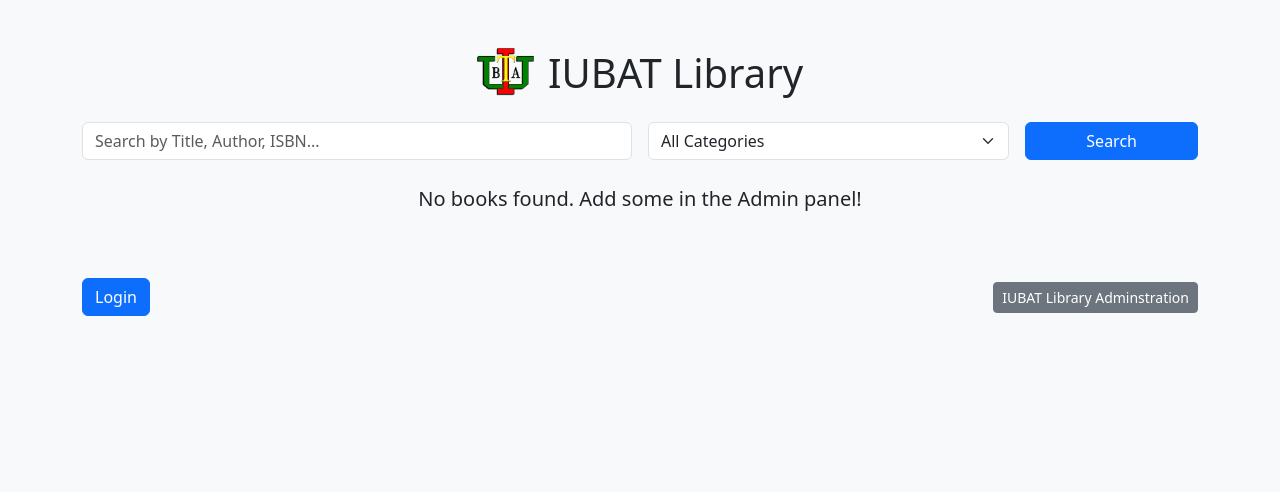
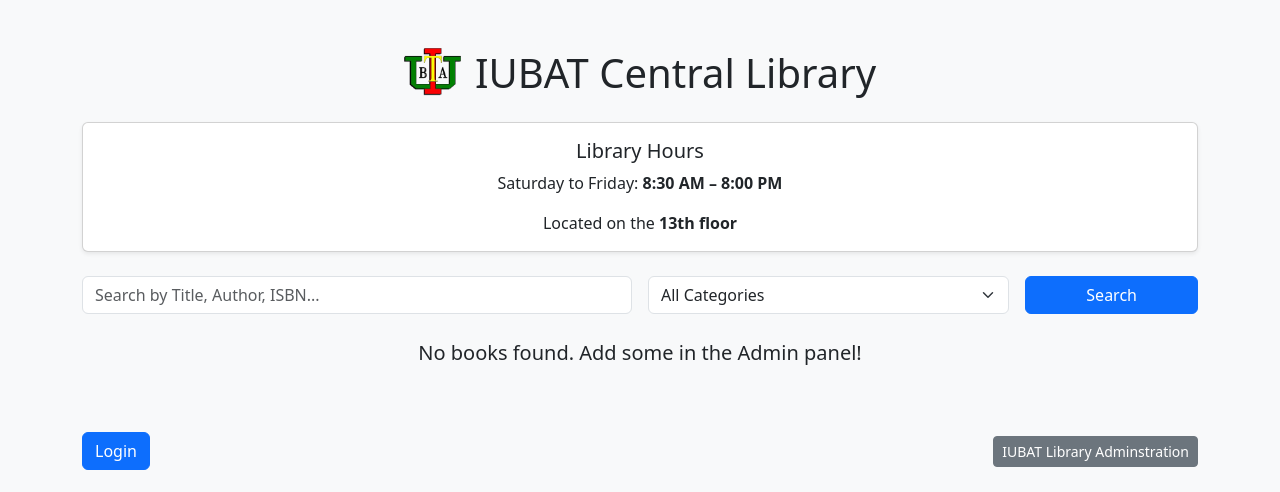
Before and after one commit to Shamsun-Nahar-Nitu/iubat-library-management, a Django app: page / in a window 1280 px wide. Shown: the top 492 px of the page. Run offline with Django 5.2, Linux system fonts and the light colour scheme; data that the repository does not hold is empty.

Commit message:
panel view

```diff
--- a/templates/books/home.html
+++ b/templates/books/home.html
@@ -11,8 +11,17 @@
         <div class="text-center mb-4">
             <img src="/static/images/iubat-logo.png" alt="IUBAT Logo"
                 style="height:50px; vertical-align:middle; margin-right:10px;">
-            <h1 class="d-inline align-middle">IUBAT Library</h1>
+            <h1 class="d-inline align-middle">IUBAT Central Library</h1>
         </div>
+
+<div class="card mb-4 shadow-sm">
+  <div class="card-body text-center">
+    <h5 class="card-title">Library Hours</h5>
+    <p class="card-text">Saturday to Friday: <strong>8:30 AM – 8:00 PM</strong></p>
+    <p class="card-text">Located on the <strong>13th floor</strong></p>
+
+  </div>
+</div>
 
 
         <!-- Messages (Success/Error from borrow request) -->
```
